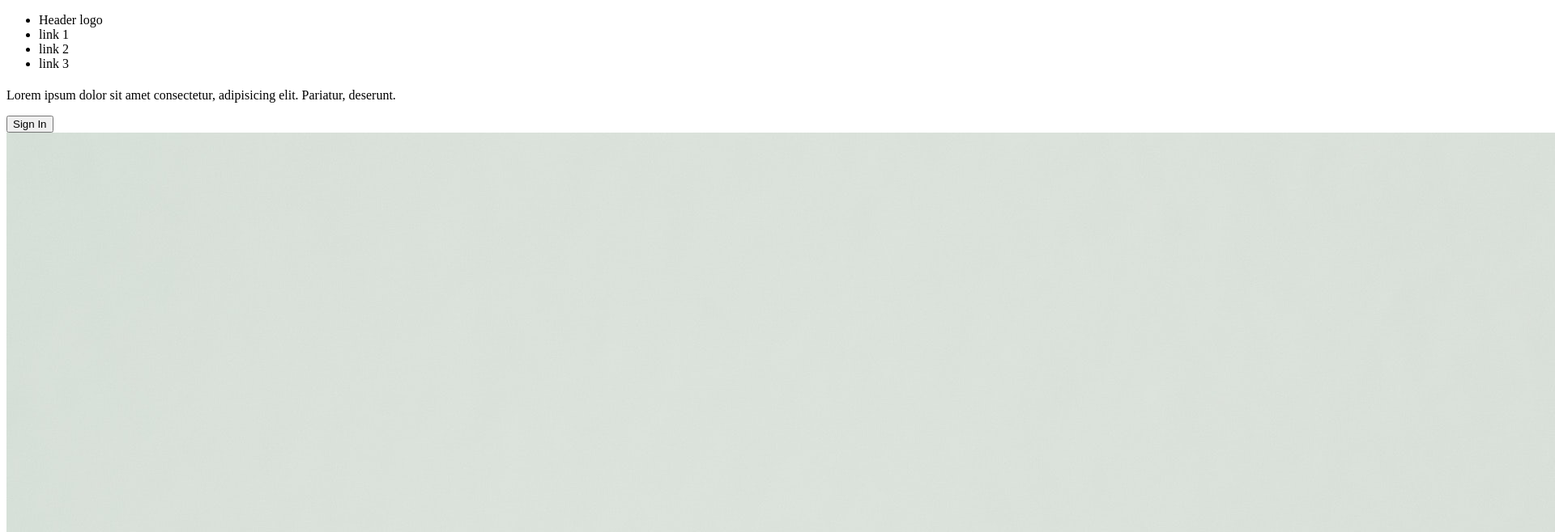
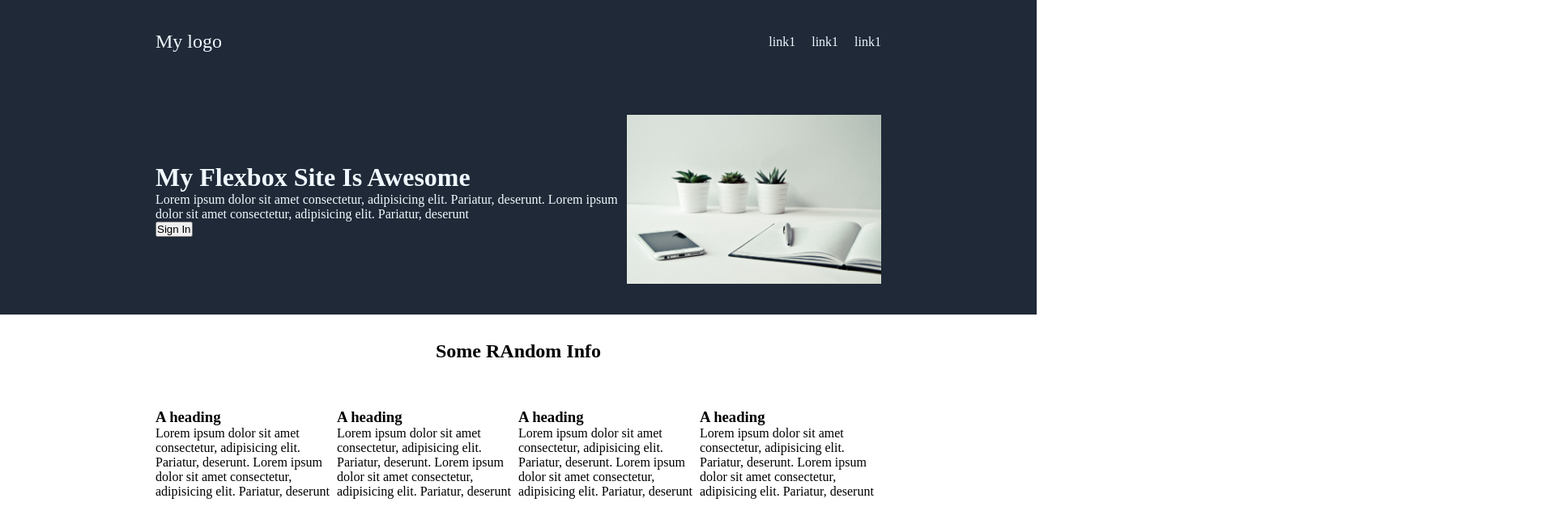
Before and after one commit to MwikaliMusyoki/odin-landingpage, a plain HTML site: page index.html in a window 1280 px wide. Shown: the top 658 px of the page at 81% size, 1920 px wide, since content can reach past the window. Drawn offline with Linux system fonts and the light colour scheme.

Commit message:
add header section html code,and edit nav section  in index.html and add styles in styles.css

```diff
--- a/index.html
+++ b/index.html
@@ -4,37 +4,87 @@
     <meta charset="UTF-8">
     <meta http-equiv="X-UA-Compatible" content="IE=edge">
     <meta name="viewport" content="width=device-width, initial-scale=1.0">
+    <link rel="stylesheet" href="styles.css">
     <title>Landing Page</title>
 </head>
 <body>
-    <header>
-        <div class="header-container">
-            <div class="header-links">
-                <ul>
-                    <li>Header logo</li>
-                    <li>link 1</li>
-                    <li>link 2</li>
-                    <li>link 3</li>
+    <nav class="nav">
+        <div class="container">
+            <div class="logo">My logo</div>
+            <ul class="navlinks">
+                <li><a href="">link1</a></li>
+                <li><a href="">link1</a></li>
+                <li><a href="">link1</a></li>
+
             </ul>
         </div>
-        </div>
-        <div class="header-content">
-            <div>
+    </nav>
+    <header class="header">
+        <div class="container">
             <div class="header-text">
-                    <h1></h1>
+                <h1>My Flexbox Site Is Awesome</h1>
                 <p>Lorem ipsum dolor sit
                     amet consectetur, adipisicing elit.
                     Pariatur, deserunt.
+                    Lorem ipsum dolor sit
+                    amet consectetur, adipisicing elit.
+                    Pariatur, deserunt
                 </p>
                 <button>Sign In</button>
             </div>
+            <img src="pexels-ylanite-koppens-796602.jpg" alt="">
         </div>
-            <div class="header-image">
-                <img src="pexels-ylanite-koppens-796602.jpg" alt="">
+    </header>
+
+    <section class="boxes">
+        <h2>Some RAndom Info</h2>
+        <div class="container">
+            <div class="box">
+                <img src="" alt="">
+                <h3>A heading</h3>
+                <p>Lorem ipsum dolor sit
+                    amet consectetur, adipisicing elit.
+                    Pariatur, deserunt.
+                    Lorem ipsum dolor sit
+                    amet consectetur, adipisicing elit.
+                    Pariatur, deserunt
+                </p>
+            </div>
+            <div class="box">
+                <img src="" alt="">
+                <h3>A heading</h3>
+                <p>Lorem ipsum dolor sit
+                    amet consectetur, adipisicing elit.
+                    Pariatur, deserunt.
+                    Lorem ipsum dolor sit
+                    amet consectetur, adipisicing elit.
+                    Pariatur, deserunt
+                </p>
+            </div>
+            <div class="box">
+                <img src="" alt="">
+                <h3>A heading</h3>
+                <p>Lorem ipsum dolor sit
+                    amet consectetur, adipisicing elit.
+                    Pariatur, deserunt.
+                    Lorem ipsum dolor sit
+                    amet consectetur, adipisicing elit.
+                    Pariatur, deserunt
+                </p>
+            </div>
+            <div class="box">
+                <img src="" alt="">
+                <h3>A heading</h3>
+                <p>Lorem ipsum dolor sit
+                    amet consectetur, adipisicing elit.
+                    Pariatur, deserunt.
+                    Lorem ipsum dolor sit
+                    amet consectetur, adipisicing elit.
+                    Pariatur, deserunt
+                </p>
             </div>
         </div>
 
-
-    </header>
+    </section>
 </body>
 </html>
--- a/styles.css
+++ b/styles.css
@@ -0,0 +1,83 @@
+*{
+    box-sizing: border-box;
+    margin: 0;
+    padding: 0;
+}
+body{
+    background-color: white;
+}
+.container{
+
+    background-color: #1F2937;
+    color: aliceblue;
+    margin:0,auto;
+    padding-left: 15%;
+    padding-right: 15%;
+    padding-top: 3%;
+    padding-bottom: 3%;
+
+
+ }
+.nav{
+    background-color: #1F2937;
+    color: aliceblue;
+}
+
+.logo{
+    font-size: 24px;
+}
+ul{
+   list-style-type: none;
+
+}
+.nav a{
+    text-decoration: none;
+    color: aliceblue;
+}
+img{
+    width: 35%;
+
+}
+.nav .container{
+    display: flex;
+    justify-content: space-between;
+    align-items: center;
+}
+.nav ul{
+    display: flex;
+}
+nav ul li{
+    margin-left: 20px;
+}
+
+.header{
+    background-color: #1F2937;
+    color: aliceblue;
+
+}
+
+
+.header .container{
+    display: flex;
+    align-items: center;
+    justify-content: space-between;
+}
+
+
+.boxes .container{
+    display: flex;
+    justify-content: space-between;
+    align-items: center;
+    background-color: white;
+    color: black;
+}
+
+.box{
+    margin: 20px, 10px;
+    padding: 15px, 20px;
+}
+
+.boxes h2{
+    text-align: center;
+    margin-top: 2rem;
+}
```
Lines whose indentation alone changed are shown as unchanged.
